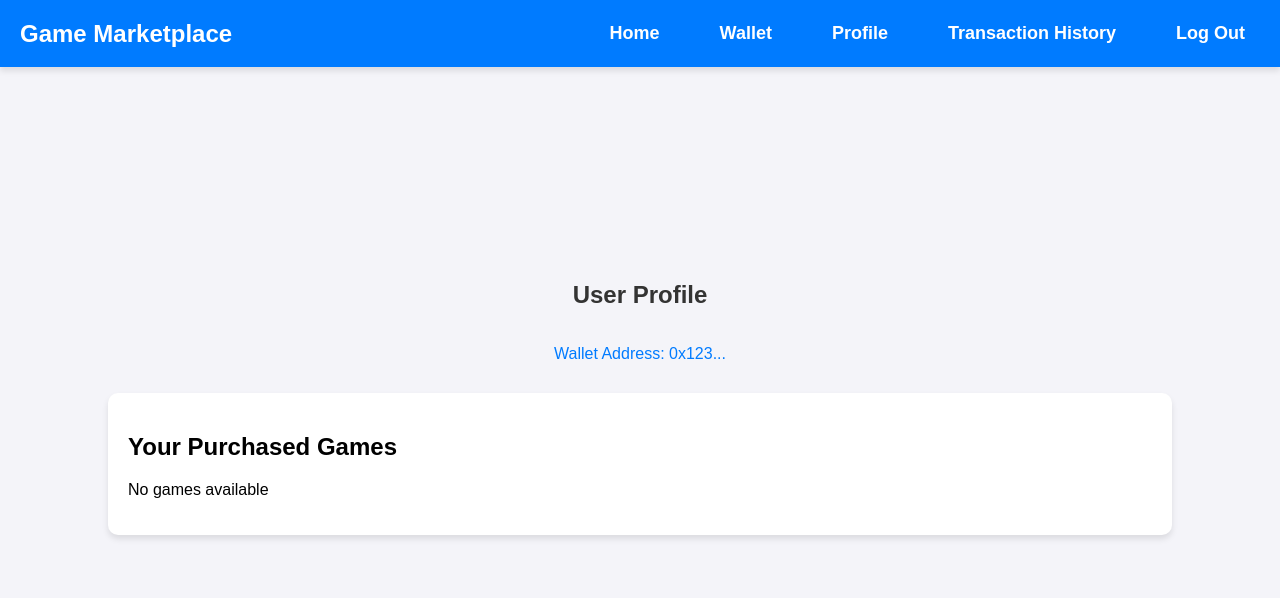
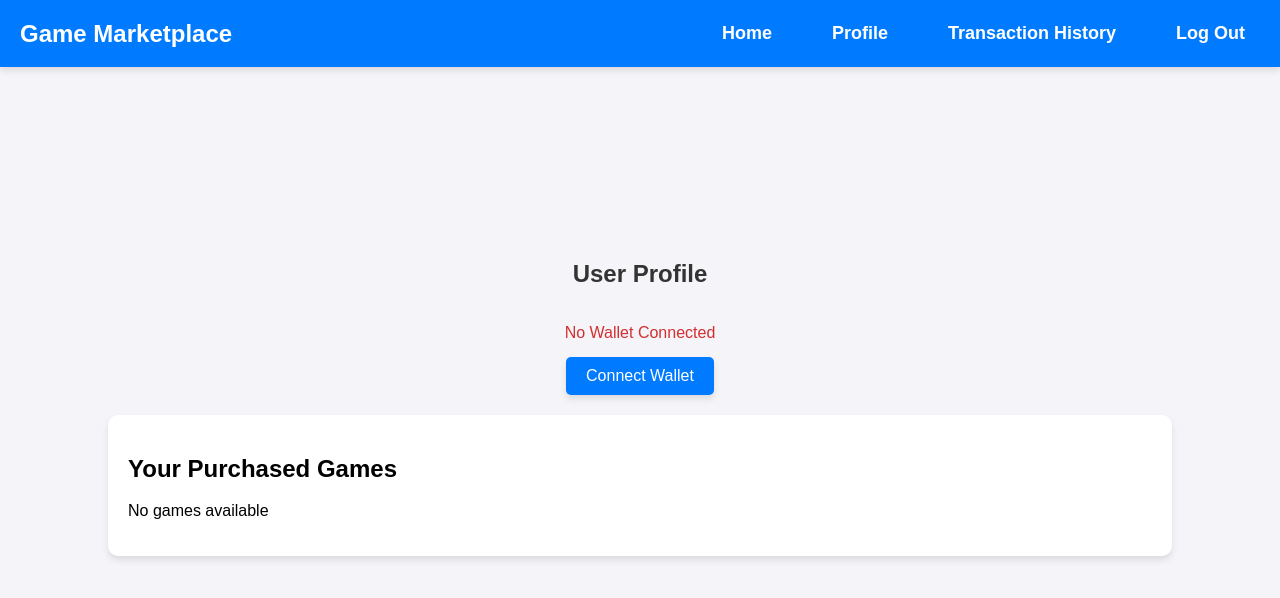
Before and after one commit to Brycee916/game-marketplace, a React (Create React App) app: page /user/profile in a window 1280 px wide. Shown: the top 598 px of the page. Built offline with nearby package versions, Linux system fonts and the light colour scheme.

Commit message:
Removed wallet tab from Navbar.js and removed it's Route in App.js. Wallet address display has been moved into the Profile tab and correctly displays based on your Metamask account.

```diff
--- a/src/App.js
+++ b/src/App.js
@@ -3,7 +3,6 @@ import { BrowserRouter as Router, Routes, Route } from "react-router-dom";
 import Login from "./pages/Login";
 import UserHome from "./pages/UserHome";
 import DeveloperHome from "./pages/DeveloperHome";
-import WalletIntegration from "./pages/WalletIntegration";
 import Profile from "./pages/Profile";
 import TransactionHistory from "./pages/TransactionHistory";
 import Web3 from 'web3';
@@ -60,7 +59,6 @@ const App = () => {
         <Route path="/" element={<Login />} />
         <Route path="/user/home" element={<UserHome />} />
         <Route path="/developer/home" element={<DeveloperHome />} />
-        <Route path="/user/wallet" element={<WalletIntegration />} />
         <Route path="/user/profile" element={<Profile userType="user" walletAddress="0x123..." games={[]} />} />
         <Route path="/user/transaction-history" element={<TransactionHistory transactions={transactions} userType="user" />} />
       </Routes>
--- a/src/components/Navbar.js
+++ b/src/components/Navbar.js
@@ -64,18 +64,6 @@ const Navbar = () => {
           Home
         </Link>
         <Link
-          to="/user/wallet"
-          style={styles.navbarLink}
-          onMouseOver={(e) =>
-            (e.target.style.backgroundColor = styles.navbarLinkHover.backgroundColor)
-          }
-          onMouseOut={(e) =>
-            (e.target.style.backgroundColor = "transparent")
-          }
-        >
-          Wallet
-        </Link>
-        <Link
           to="/user/profile"
           style={styles.navbarLink}
           onMouseOver={(e) =>
--- a/src/pages/Profile.js
+++ b/src/pages/Profile.js
@@ -1,7 +1,26 @@
-import React from "react";
+import React, { useState } from "react";
 import Navbar from "../components/Navbar";
 
-const Profile = ({ userType, walletAddress, games }) => {
+const Profile = ({ userType, games }) => {
+  const [walletAddress, setWalletAddress] = useState(null);
+  const [error, setError] = useState("");
+
+  const connectWallet = async () => {
+    if (window.ethereum) {
+      try {
+        const accounts = await window.ethereum.request({
+          method: "eth_requestAccounts",
+        });
+        setWalletAddress(accounts[0]);
+        setError("");
+      } catch (err) {
+        setError("Failed to connect wallet. Please try again.");
+      }
+    } else {
+      setError("MetaMask is not installed. Please install it to use this feature.");
+    }
+  };
+
   const styles = {
     container: {
       display: "flex",
@@ -19,8 +38,26 @@ const Profile = ({ userType, walletAddress, games }) => {
     },
     walletInfo: {
       fontSize: "16px",
-      marginBottom: "10px",
-      color: "#007bff",
+      marginBottom: "15px",
+      color: walletAddress ? "#2e7d32" : "#d32f2f",
+    },
+    button: {
+      padding: "10px 20px",
+      backgroundColor: "#007bff",
+      color: "#fff",
+      border: "none",
+      borderRadius: "5px",
+      cursor: "pointer",
+      fontSize: "16px",
+      boxShadow: "0 4px 6px rgba(0, 0, 0, 0.1)",
+    },
+    buttonHover: {
+      backgroundColor: "#0056b3",
+    },
+    error: {
+      color: "#d32f2f",
+      fontSize: "14px",
+      marginTop: "10px",
     },
     gamesContainer: {
       marginTop: "20px",
@@ -47,11 +84,32 @@ const Profile = ({ userType, walletAddress, games }) => {
 
   return (
     <div style={styles.container}>
-        <Navbar />
+      <Navbar />
       <h1 style={styles.header}>
         {userType === "developer" ? "Developer Profile" : "User Profile"}
       </h1>
-      <p style={styles.walletInfo}>Wallet Address: {walletAddress}</p>
+
+      {/* Wallet Info Section */}
+      {walletAddress ? (
+        <p style={styles.walletInfo}>Connected Wallet: {walletAddress}</p>
+      ) : (
+        <p style={styles.walletInfo}>No Wallet Connected</p>
+      )}
+      <button
+        style={styles.button}
+        onClick={connectWallet}
+        onMouseOver={(e) =>
+          (e.target.style.backgroundColor = styles.buttonHover.backgroundColor)
+        }
+        onMouseOut={(e) =>
+          (e.target.style.backgroundColor = styles.button.backgroundColor)
+        }
+      >
+        Connect Wallet
+      </button>
+      {error && <p style={styles.error}>{error}</p>}
+
+      {/* Games Section */}
       <div style={styles.gamesContainer}>
         <h2>Your {userType === "developer" ? "Posted Games" : "Purchased Games"}</h2>
         {games && games.length > 0 ? (
```
Also changed, not shown: src/contracts/GameMarketplace.json, src/pages/WalletIntegration.js (line endings or trailing spaces).
